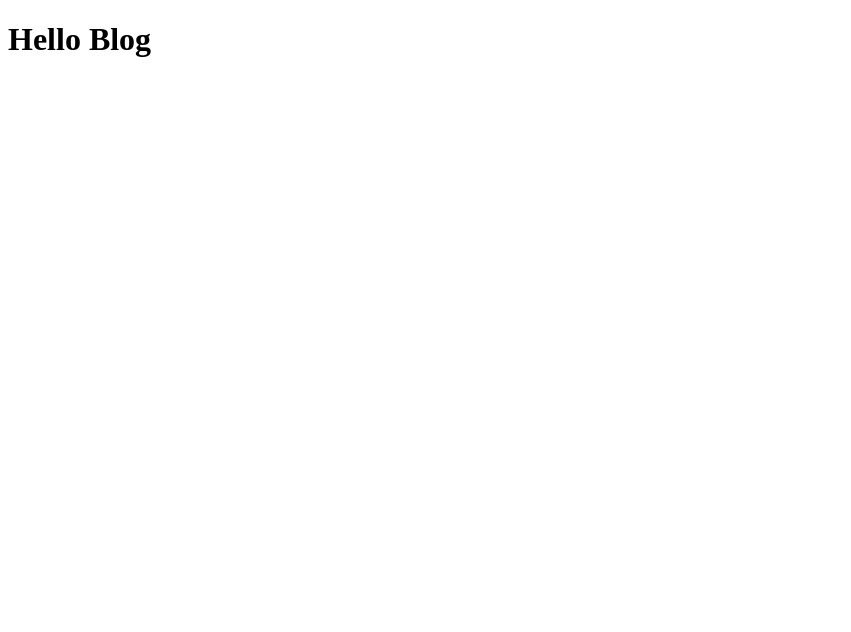
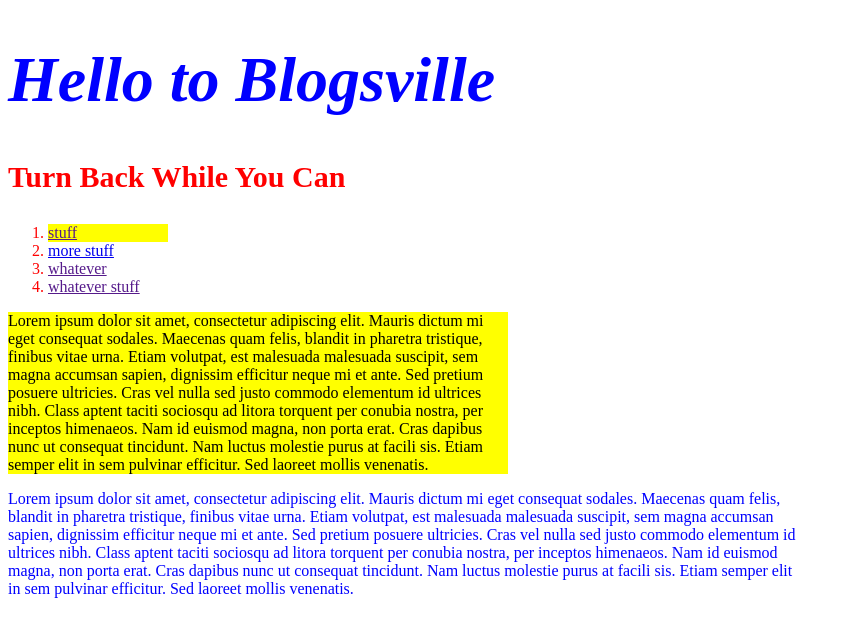
Before and after one commit to FizzQuack/savvy-portfolio-fizz-quack, a plain HTML site: page HelloBlog.html in a window 1280 px wide. Shown: the whole page, without its empty margins (0-851 px from the left). Drawn offline with Linux system fonts and the light colour scheme.

Commit message:
add style sheets

```diff
--- a/HelloBlog.html
+++ b/HelloBlog.html
@@ -6,9 +6,42 @@
   <meta http-equiv="X-UA-Compatible" content="ie=edge">
   <title>Blogsville</title>
 
-  <h1> Hello Blog </h1>
+<link rel="stylesheet" href="css/style.css">
+
 </head>
 <body>
 
+  <h1> Hello to Blogsville </h1>
+  <h3 id="thingy"> Turn Back While You Can </h3>
+
+  <ol>
+    <li class="highlight"><a href="">stuff</a>  </li>
+    <li><a href="http://spaceflightnow.com" target="blank">more stuff</a> </li>
+    <li><a href="">whatever</a>  </li>
+    <li><a href="">whatever stuff</a>  </li>
+  </ol>
+
+  <p class="highlight">
+    Lorem ipsum dolor sit amet, consectetur adipiscing elit. Mauris dictum mi eget
+    consequat sodales. Maecenas quam felis, blandit in pharetra tristique, finibus vitae
+    urna. Etiam volutpat, est malesuada malesuada suscipit, sem magna accumsan sapien,
+    dignissim efficitur neque mi et ante. Sed pretium posuere ultricies. Cras vel nulla
+    sed justo commodo elementum id ultrices nibh. Class aptent taciti sociosqu ad litora
+    torquent per conubia nostra, per inceptos himenaeos. Nam id euismod magna, non porta
+     erat. Cras dapibus nunc ut consequat tincidunt. Nam luctus molestie purus at facili
+     sis. Etiam semper elit in sem pulvinar efficitur. Sed laoreet mollis venenatis.
+  </p>
+
+  <p class="whatever">
+    Lorem ipsum dolor sit amet, consectetur adipiscing elit. Mauris dictum mi eget
+    consequat sodales. Maecenas quam felis, blandit in pharetra tristique, finibus vitae
+    urna. Etiam volutpat, est malesuada malesuada suscipit, sem magna accumsan sapien,
+    dignissim efficitur neque mi et ante. Sed pretium posuere ultricies. Cras vel nulla
+    sed justo commodo elementum id ultrices nibh. Class aptent taciti sociosqu ad litora
+    torquent per conubia nostra, per inceptos himenaeos. Nam id euismod magna, non porta
+     erat. Cras dapibus nunc ut consequat tincidunt. Nam luctus molestie purus at facili
+     sis. Etiam semper elit in sem pulvinar efficitur. Sed laoreet mollis venenatis.
+  </p>
+
 </body>
 </html>
--- /dev/null
+++ b/css/style.css
@@ -0,0 +1,29 @@
+h1 {
+  font-size:4em;
+  color:blue;
+  font-style:italic;
+}
+
+ol {
+color:red;
+width:120px;
+}
+
+.highlight{
+  background-color: yellow;
+  font-style: bold;
+}
+
+p{
+  width:500px;
+}
+
+p.whatever{
+  color:blue;
+  width:800px;
+}
+
+#thingy{
+  font-size:30px;
+  color: red;
+}
```
Also changed, not shown: index.html (+2 -4 lines).
